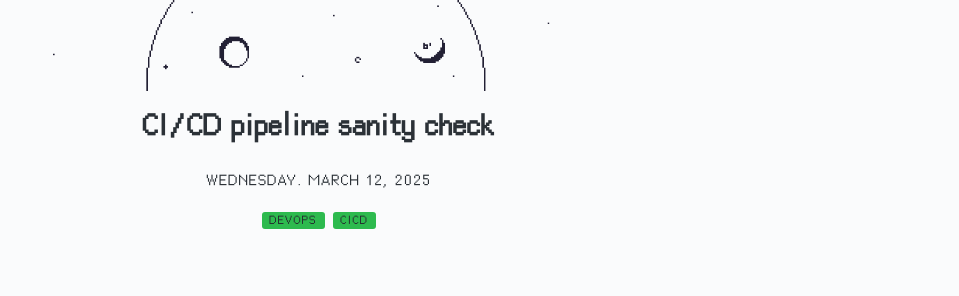
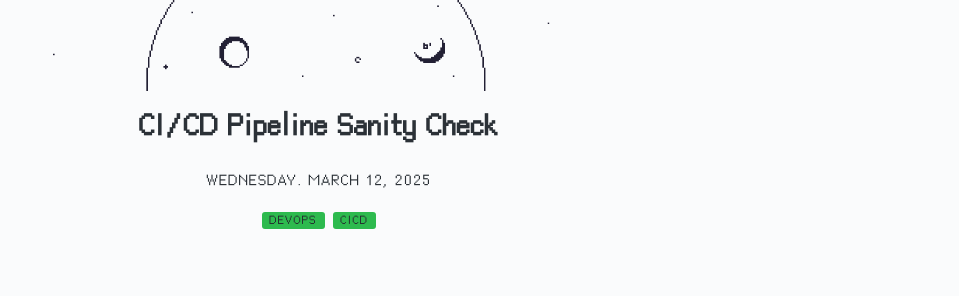
Before and after one commit to belinhacbr/belinhacbr.github.io, a Jekyll site: the page built from blog/_posts/2025-03-12-cicd-sanity-check.md, in a window 1280 px wide and 900 px high. Shown: the part 239-535 px from the top of the window, without its empty margins (321-1280 px from the left). Built offline with Jekyll 4.4.1, drawn with Linux system fonts in a browser that asks for light colours.

```diff
--- a/blog/_posts/2025-03-12-cicd-sanity-check.md
+++ b/blog/_posts/2025-03-12-cicd-sanity-check.md
@@ -1,5 +1,5 @@
 ---
-title: "CI/CD pipeline sanity check"
+title: "CI/CD Pipeline Sanity Check"
 layout: post
 date: 2025-03-12 19:13
 tags: [devops, cicd]
```
